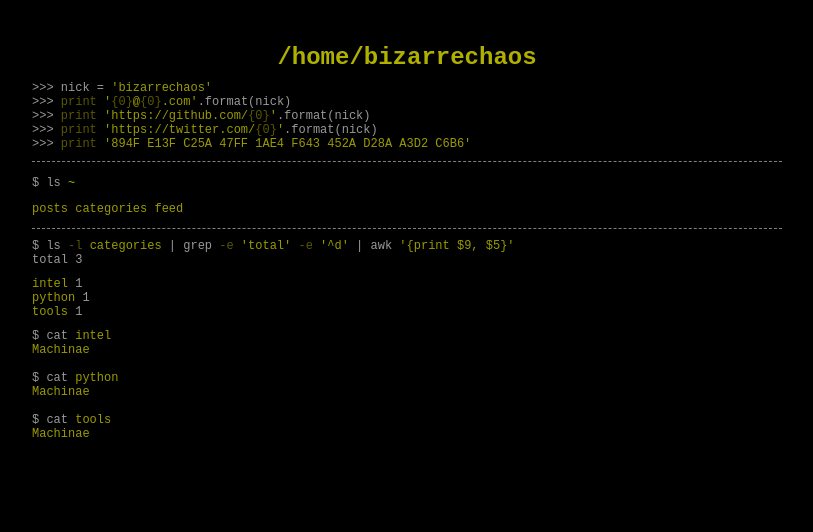
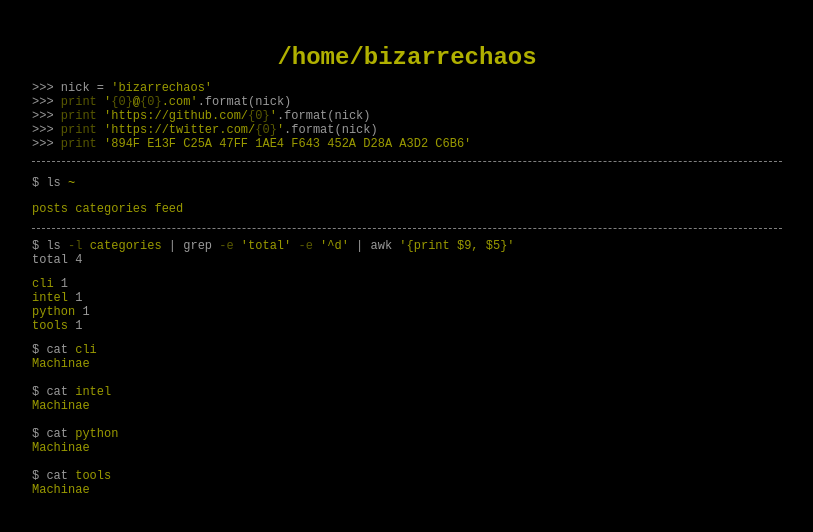
Before and after one commit to bizarrechaos/bizarrechaos.github.io, a Jekyll site: the page built from category.md, in a window 1280 px wide. Shown: the top 532 px of the page, without its empty margins (233-1046 px from the left). Built offline with Jekyll 4.4.1, drawn with Linux system fonts in a browser that asks for light colours.

Commit message:
Update 2018-08-25-Machinae.md

```diff
--- a/_posts/2018-08-25-Machinae.md
+++ b/_posts/2018-08-25-Machinae.md
@@ -8,6 +8,7 @@ tags:
     - python
     - tools
     - intel
+    - cli
 ---
 
 One of the tools I use daily is [Machinae](https://github.com/HurricaneLabs/machinae). Machinae is a python command line tool that allows quick intel gathering on ips, domains, hashes and more. Developed in Python3 by HurricaneLabs Machinae makes quick work of searching and correlating intel sources.
```
